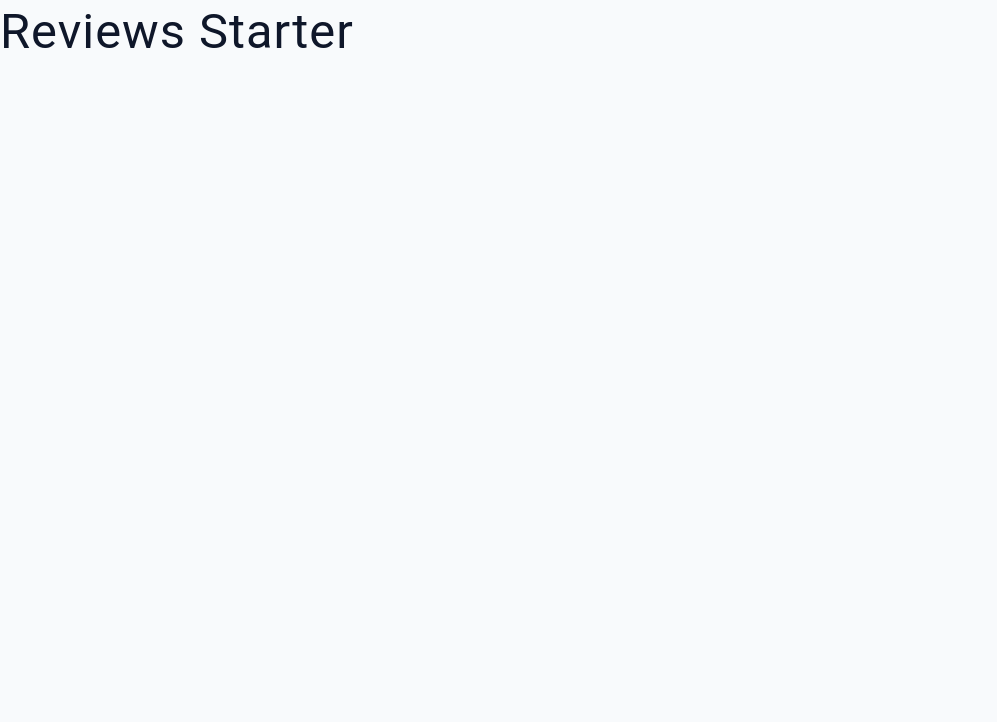
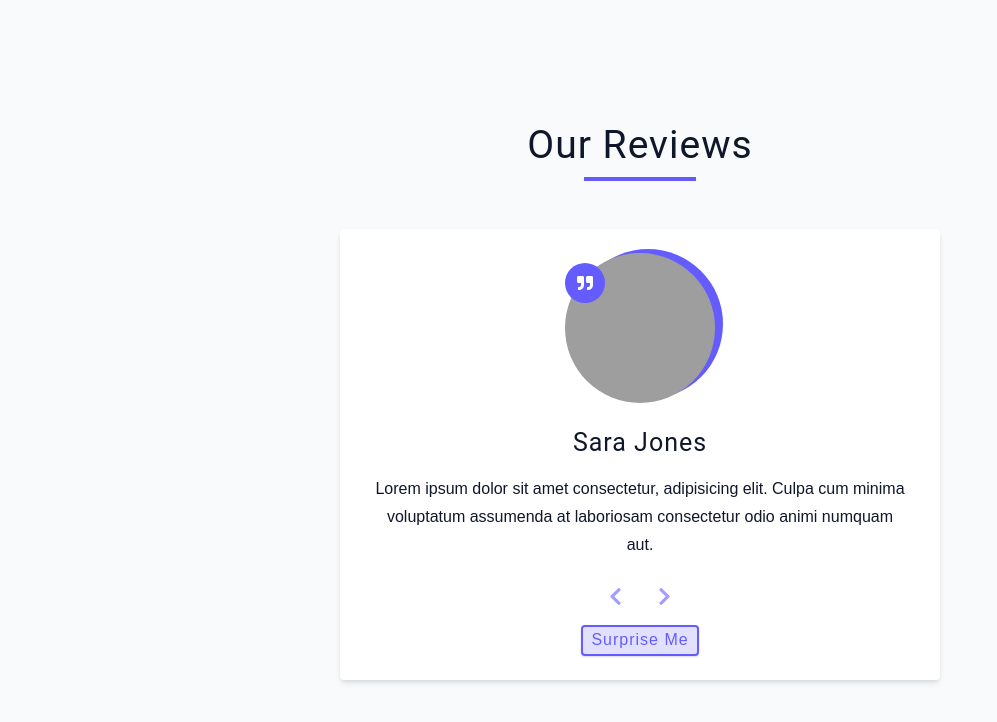
Before and after one commit to TuanND1058/Basic-Project-HTMLCSS, a plain HTML site: page 04-reviews/index.html in a window 1280 px wide. Shown: the whole page, without its empty margins (0-997 px from the left). Drawn offline with Linux system fonts and the light colour scheme; grey boxes are pictures that could not be loaded.

Commit message:
Complete 04 reviews

```diff
--- a/04-reviews/index.html
+++ b/04-reviews/index.html
@@ -17,6 +17,40 @@
   </head>
   <body>
     <!-- https://res.cloudinary.com/diqqf3eq2/image/upload/v1586883334/person-1_rfzshl.jpg -->
-    <h1>reviews starter</h1>
+    <main>
+      <div class="container">
+        <!-- title -->
+        <div class="title">
+          <h2>our reviews</h2>
+          <div class="title-underline"></div>
+          <!-- review -->
+          <article class="review">
+            <div class="img-container">
+              <img
+                src="https://res.cloudinary.com/diqqf3eq2/image/upload/v1586883334/person-1_rfzshl.jpg"
+                alt=""
+                class="img"
+                id="person-img"
+              />
+            </div>
+            <h4 id="author">sara jones</h4>
+            <p class="info">
+              Lorem ipsum dolor sit amet consectetur, adipisicing elit. Culpa
+              cum minima voluptatum assumenda at laboriosam consectetur odio
+              animi numquam aut.
+            </p>
+            <div class="button-container">
+              <button type="button" class="prev-btn">
+                <i class="fas fa-chevron-left"></i>
+              </button>
+              <button type="button" class="next-btn">
+                <i class="fas fa-chevron-right"></i>
+              </button>
+            </div>
+            <button class="btn random-btn">surprise me</button>
+          </article>
+        </div>
+      </div>
+    </main>
   </body>
 </html>
--- a/04-reviews/main.css
+++ b/04-reviews/main.css
@@ -258,3 +258,99 @@ ul {
 Reviews
 ===============
 */
+main {
+  min-height: 100vh;
+  display: grid;
+  place-items: center;
+}
+.container {
+  width: 80vw;
+  max-width: var(--fixed-width);
+}
+.review {
+  margin-top: 3rem;
+  background: var(--white);
+  padding: 1.5rem 2rem;
+  border-radius: var(--borderRadius);
+  box-shadow: var(--shadow-2);
+  transition: var(--transition);
+  text-align: center;
+}
+.review:hover {
+  box-shadow: var(--shadow-4);
+}
+.img-container {
+  position: relative;
+  width: 150px;
+  height: 150px;
+  margin: 0 auto;
+  margin-bottom: 1.5rem;
+}
+#person-img {
+  height: 100%;
+  border-radius: 50%;
+  position: relative;
+}
+.img-container::before {
+  content: '';
+  width: 100%;
+  height: 100%;
+  background: var(--primary-500);
+  position: absolute;
+  border-radius: 50%;
+  top: -0.25rem;
+  right: -0.5rem;
+}
+.img-container::after {
+  content: '\f10e';
+  position: absolute;
+  top: 0;
+  left: 0;
+  width: 2.5rem;
+  height: 2.5rem;
+  background: var(--primary-500);
+  border-radius: 50%;
+  color: var(--white);
+  transform: translateY(25%);
+  font-family: 'Font Awesome 5 free';
+  font-weight: 900;
+  display: grid;
+  place-items: center;
+}
+#author {
+  margin-bottom: 0.25rem;
+}
+#job {
+  margin-bottom: 0.5rem;
+  text-transform: uppercase;
+  color: var(--primary-500);
+  font-size: 0.85rem;
+}
+#info {
+  margin-bottom: 0.75rem;
+}
+.prev-btn,
+.next-btn {
+  color: var(--primary-300);
+  font-size: 1.25rem;
+  background: transparent;
+  border-color: transparent;
+  margin: 0 0.5rem;
+  transition: var(--transition);
+  cursor: pointer;
+}
+.prev-btn:hover,
+.next-btn:hover {
+  color: var(--primary-500);
+}
+.random-btn {
+  margin-top: 0.75rem;
+  background: var(--primary-100);
+  color: var(--primary-500);
+  border: 2px solid var(--primary-500);
+  padding: 0.25rem 0.5rem;
+}
+.random-btn:hover {
+  background: var(--primary-500);
+  color: var(--black);
+}
```
